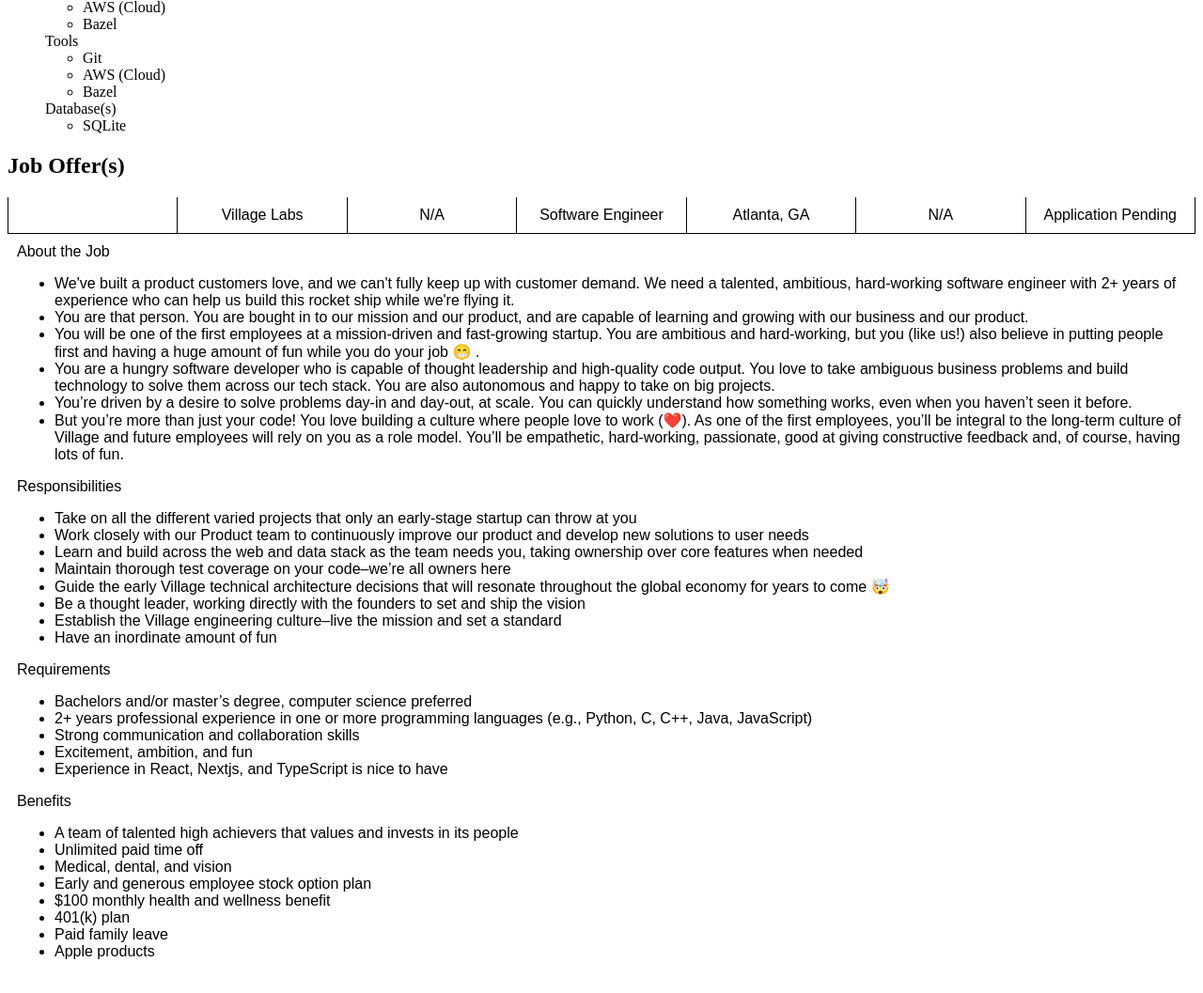
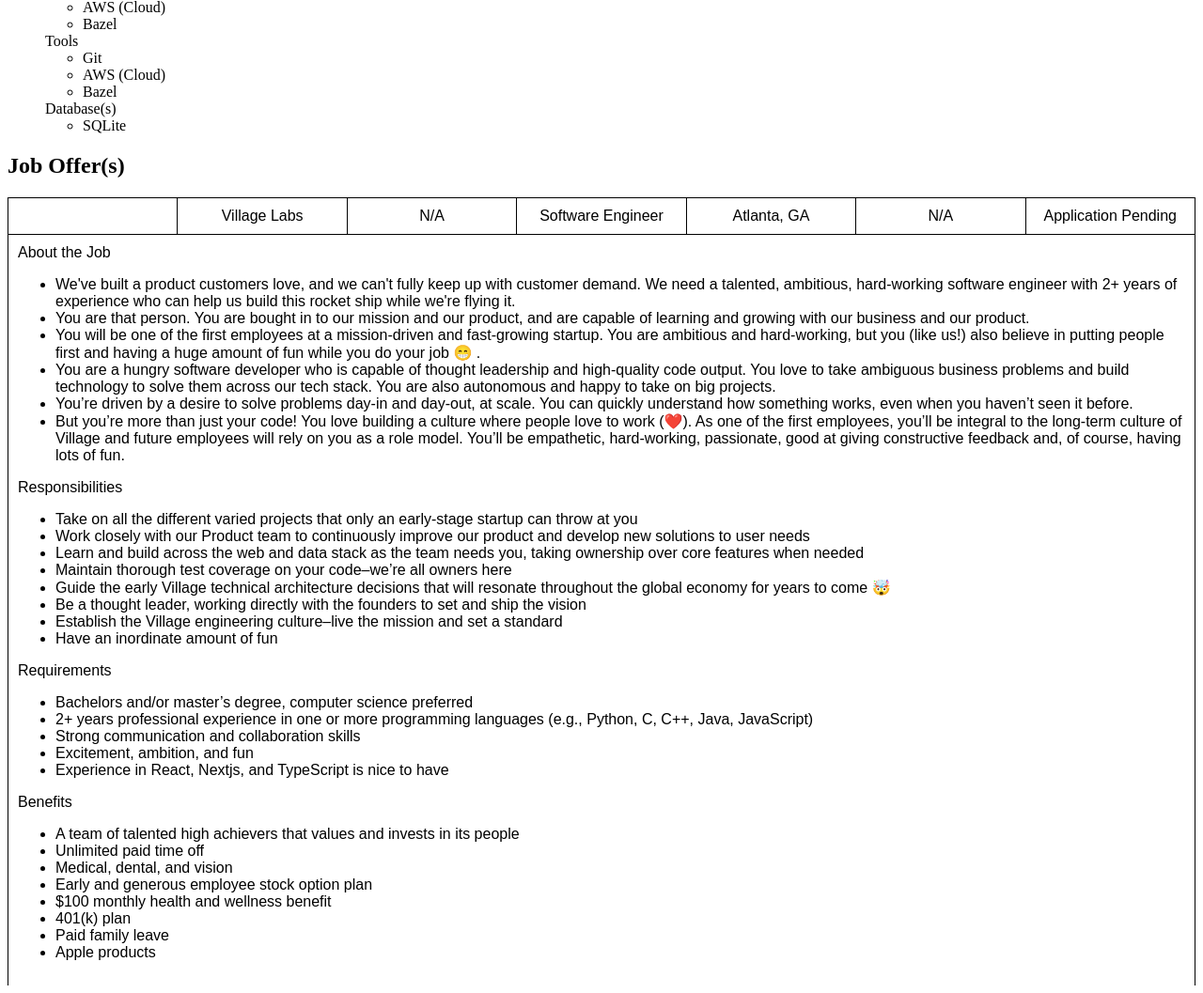
Before and after one commit to Democritus78/Job-Analyzer, a Django app: page / in a window 1280 px wide. Shown: the part 284-1341 px from the top of the page at 94% size. Before the commit the page ends 1305 px from the top, so only its background shows below. Run offline with Django 5.2, Linux system fonts and the light colour scheme.

Commit message:
Finished testing desired custom table look.

```diff
--- a/myapp/static/myapp/style.css
+++ b/myapp/static/myapp/style.css
@@ -25,13 +25,20 @@
     flex: 1;
     text-align: center;
     padding: 10px;
+    border-top: 1px solid black;
     border-left: 1px solid black;
     box-sizing: border-box;
     border-bottom: 1px solid black;
 }
 
+.last_row_top_cell {
+    border-right: 1px solid black;
+}
+
 .row_description {
     padding: 10px;
+    border-left: 1px solid black;
+    border-right: 1px solid black;
 }
 
 .row-top:first-child {
--- a/myapp/templates/myapp/index.html
+++ b/myapp/templates/myapp/index.html
@@ -219,7 +219,7 @@
                 <div class="cell_job_position">Software Engineer</div>
                 <div class="cell_job_location">Atlanta, GA</div>
                 <div class="cell_job_salary">N/A</div>
-                <div style="border-right: 1px solid black;">Application Pending</div>
+                <div class="last_row_top_cell">Application Pending</div>
             </div>
             <div class="row_description">
                 <div class="cell_about_the_job">
```
